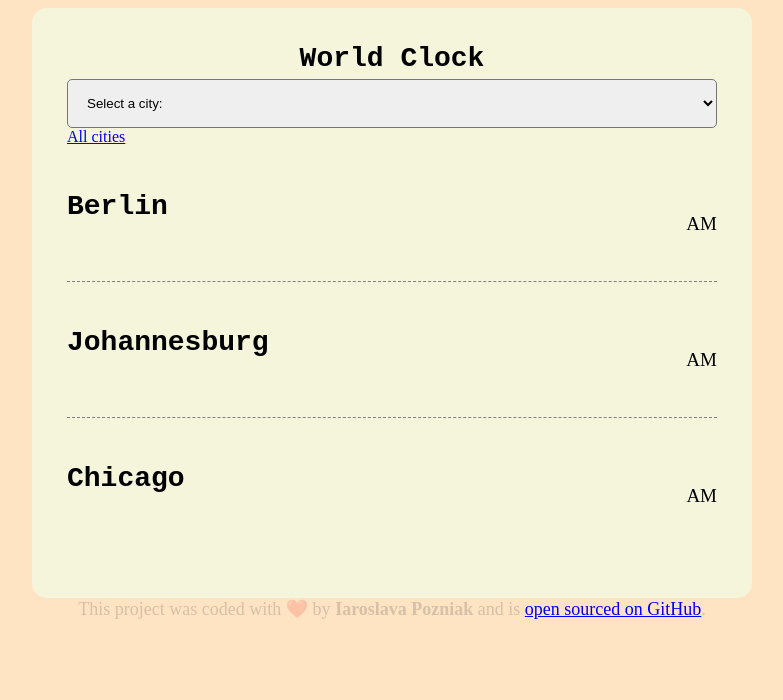
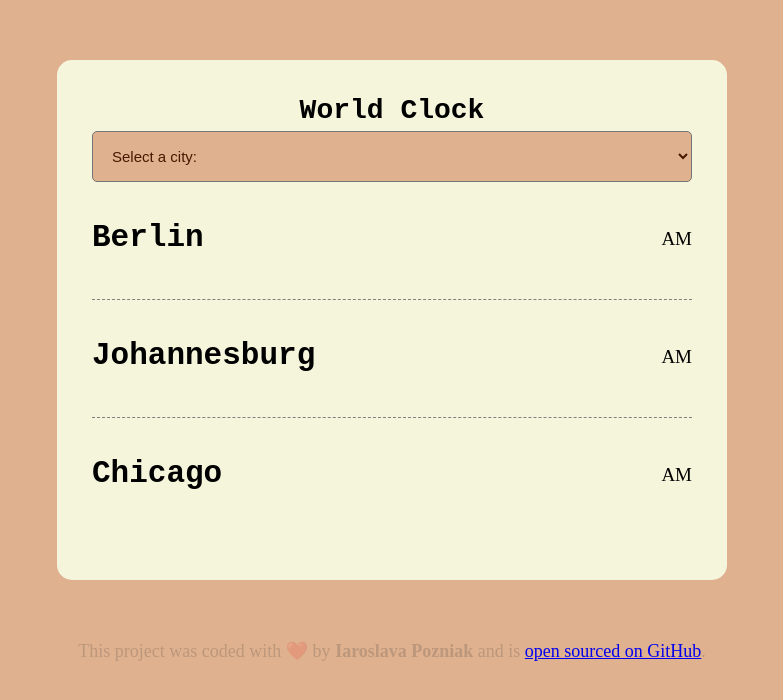
Before and after one commit to ladyyasita/world-clock, a plain HTML site: page index.html in a window 1280 px wide. Shown: the whole page, without its empty margins (248-1031 px from the left). Drawn offline with nearby package versions, Linux system fonts and the light colour scheme; a script that the page names is missing.

Commit message:
adjusted css js

```diff
--- a/css/style.css
+++ b/css/style.css
@@ -1,9 +1,9 @@
 body {
-  background-color: bisque;
+  background-color: rgba(223, 177, 142);
 }
 .container {
-  max-width: 650px;
-  margin: 0 auto;
+  max-width: 600px;
+  margin: 60px auto;
   background: beige;
   padding: 35px;
   box-shadow: 0px 7px 28pxp 0px rgba(100, 100, 111, 0.2);
@@ -12,14 +12,17 @@ body {
 select {
   display: block;
   width: 100%;
+  font-size: 15px;
   padding: 15px;
   border-radius: 5px;
+  color: rgb(69, 26, 1);
+  background-color: rgba(223, 177, 142);
 }
 .city {
   display: flex;
+  margin: 10px 0;
   justify-content: space-between;
-  margin: 10px 0;
-  padding: 35px 0;
+  padding: 28px 0;
   border-bottom: 1px dashed grey;
 }
 .city:last-child {
@@ -27,13 +30,14 @@ select {
 }
 .date {
   opacity: 1.5;
+  font-size: 21px;
 }
 .time {
-  font-size: 48px;
+  font-size: 44px;
 }
 .time small {
   font-size: 19px;
-  vertical-align: middle;
+  vertical-align: top;
   line-height: 37px;
 }
 
@@ -45,7 +49,7 @@ h1 {
 }
 h2 {
   margin: 0 0 5px;
-  font-size: 28px;
+  font-size: 31px;
   font-family: monospace;
 }
 footer {
--- a/index.html
+++ b/index.html
@@ -20,23 +20,28 @@
         <option value="Europe/Kyiv">Kyiv</option>
         <option value="America/Sao_Paulo">Sao_Paulo</option>
       </select>
-      <a href="https://world-clock-project-ip.netlify.app">All cities</a>
 
       <div id="cities">
         <div class="city" id="berlin">
+          <div>
             <h2>Berlin</h2>
             <div class="date"></div>
+          </div>
           <div class="time"><small>AM</small></div>
         </div>
         <div class="city" id="johannesburg">
+          <div>
             <h2>Johannesburg</h2>
             <div class="date"></div>
+          </div>
           <div class="time"><small>AM</small></div>
         </div>
 
         <div class="city" id="chicago">
+          <div>
             <h2>Chicago</h2>
             <div class="date"></div>
+          </div>
           <div class="time"><small>AM</small></div>
         </div>
       </div>
--- a/javascript/index.js
+++ b/javascript/index.js
@@ -52,6 +52,7 @@ function updateCity(event) {
         <small>${cityTime.format("A")}</small>
       </div>
     </div>
+    <a href="file:///C:/Users/iaros/Documents/GitHub/world-clock-/index.html">All cities</a>
   `;
 }
 updateTime();
```
Lines whose indentation alone changed are shown as unchanged.
